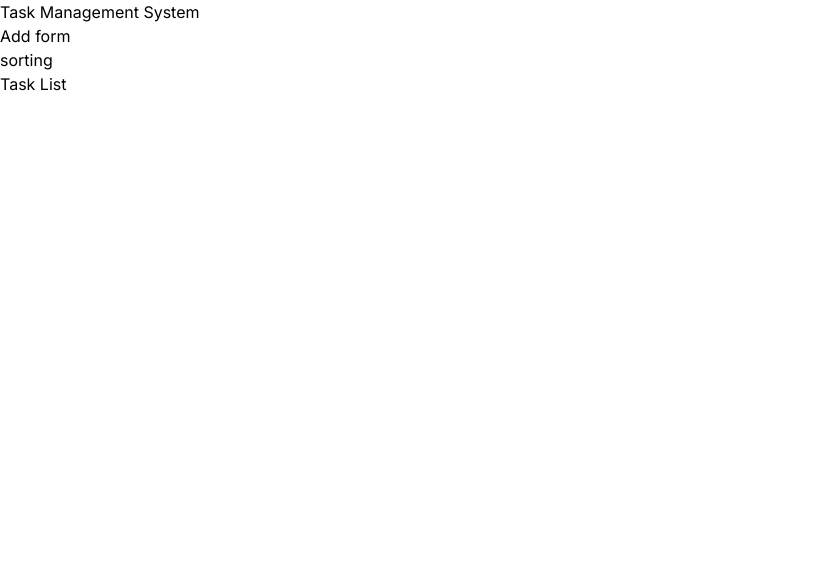
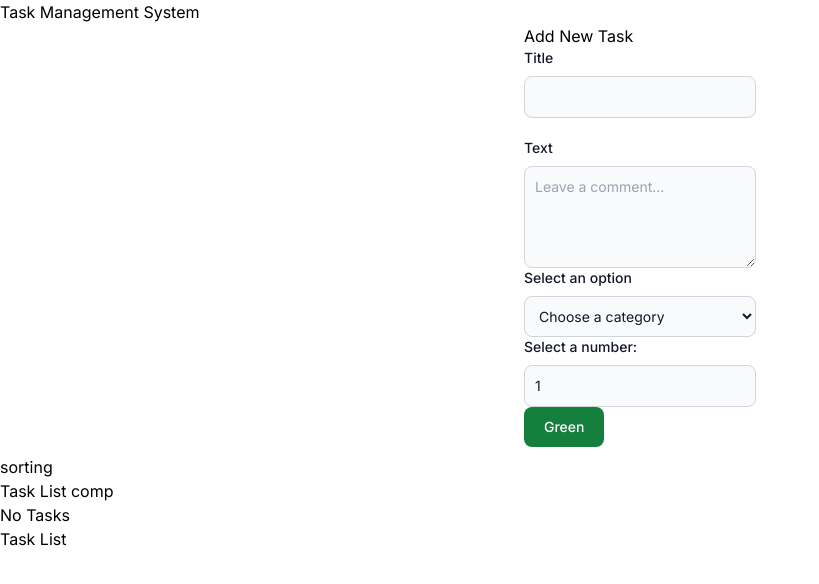
Before and after one commit to Wetterbro/Task-management-system, a Next.js app in the folder taskmanagementsystem/: page / in a window 1280 px wide. Shown: the top 584 px of the page, without its empty margins (0-819 px from the left). Built offline with nearby package versions, Linux system fonts and the light colour scheme.

Commit message:
Co-authored-by: cajo23 <cajo23@users.noreply.github.com> Co-authored-by: Johannes Johansson <mouwser@users.noreply.github.com>

```diff
--- a/taskmanagementsystem/package.json
+++ b/taskmanagementsystem/package.json
@@ -9,9 +9,10 @@
     "lint": "next lint"
   },
   "dependencies": {
+    "idb": "^8.0.0",
+    "next": "14.2.2",
     "react": "^18",
-    "react-dom": "^18",
-    "next": "14.2.2"
+    "react-dom": "^18"
   },
   "devDependencies": {
     "postcss": "^8",
--- /dev/null
+++ b/taskmanagementsystem/src/app/components/categorySelector.js
@@ -0,0 +1,17 @@
+import React from 'react';
+
+const CategorySelector = ({categories, selectedCategory, selectCategory}) => {
+    return(
+        <select value={selectedCategory} onChange={(e) => selectCategory(e.target.value)}>
+            <option value="">All</option>
+            {categories.map((category) => (
+                <option key={category} value={category}>
+                    {category}
+                </option>
+
+            ))}
+        </select>
+    );
+};
+
+export default categorySelector;
--- /dev/null
+++ b/taskmanagementsystem/src/app/components/db.js
@@ -0,0 +1,15 @@
+import { openDB } from 'idb';
+
+async function createDatabase() {
+  const db = await openDB('TaskDatabase', 1, {
+    upgrade(db) {
+      if (!db.objectStoreNames.contains('tasks')) {
+        db.createObjectStore('tasks', { keyPath: 'id', autoIncrement: true });
+      }
+    },
+  });
+
+  return db;
+}
+
+export default createDatabase;
--- /dev/null
+++ b/taskmanagementsystem/src/app/components/taskForm.js
@@ -0,0 +1,86 @@
+import React, { useState } from 'react';
+import { doDBOperations } from './taskOperations';
+
+
+const TaskForm = () => {
+    const [taskName, setTaskName] = useState('')
+
+    const [number, setNumber] = useState(1);
+
+    const handleNumberChange = (event) => {
+        let value = event.target.value;
+        if (value < 1) {
+            value = 1;
+        } else if (value > 5) {
+            value = 5;
+        }
+        setNumber(value);
+    };
+
+
+    const handleSubmit = (event) => {
+        event.preventDefault();
+        console.log('submitting');
+        const titleInput = document.getElementById('title-input');
+        const messageInput = document.getElementById('message');
+        const categoryInput = document.getElementById('category');
+        const priorityInput = document.getElementById('prio-input');
+
+        const newTask = {
+            title: titleInput.value,
+            message: messageInput.value,
+            category: categoryInput.value,
+            priority: priorityInput.value
+        };
+
+        doDBOperations(newTask, 'add');
+
+        // Clear the form
+        titleInput.value = '';
+        messageInput.value = '';
+    };
+
+    return (
+        <div className="">
+            <h1>Add New Task</h1>
+            <form className='' onSubmit={handleSubmit}>
+                <div className="mb-5">
+                    <label className="block mb-2 text-sm font-medium text-gray-900 dark:text-white">Title</label>
+                    <input type="text" id="title-input" className="bg-gray-50 border border-gray-300 text-gray-900 text-sm rounded-lg focus:ring-blue-500 focus:border-blue-500 block w-full p-2.5 dark:bg-gray-700 dark:border-gray-600 dark:placeholder-gray-400 dark:text-white dark:focus:ring-blue-500 dark:focus:border-blue-500" />
+                </div>
+
+                <label className="block mb-2 text-sm font-medium text-gray-900 dark:text-white">Text</label>
+                <textarea id="message" rows="4" className="block p-2.5 w-full text-sm text-gray-900 bg-gray-50 rounded-lg border border-gray-300 focus:ring-blue-500 focus:border-blue-500 dark:bg-gray-700 dark:border-gray-600 dark:placeholder-gray-400 dark:text-black dark:focus:ring-blue-500 dark:focus:border-blue-500" placeholder="Leave a comment..."></textarea>
+
+                <label className="block mb-2 text-sm font-medium text-gray-900 dark:text-white">Select an option</label>
+                <select id="category" defaultValue="Choose a category" className="bg-gray-50 border border-gray-300 text-gray-900 text-sm rounded-lg focus:ring-blue-500 focus:border-blue-500 block w-full p-2.5 dark:bg-gray-700 dark:border-gray-600 dark:placeholder-gray-400 dark:text-white dark:focus:ring-blue-500 dark:focus:border-blue-500">
+                    <option value="Choose a category">Choose a category</option>
+                    <option value="Work">Work</option>
+                    <option value="School">School</option>
+                    <option value="Home">Home</option>
+                    <option value="Shopping">Shopping</option>
+                </select>
+
+
+
+                <label className="block mb-2 text-sm font-medium text-gray-900 dark:text-white">Select a number:</label>
+                <input type="number"
+                    id="prio-input"
+                    min="1" max="5"
+                    aria-describedby="helper-text-explanation"
+                    className="bg-gray-50 border border-gray-300 text-gray-900 text-sm rounded-lg focus:ring-blue-500 focus:border-blue-500 block w-full p-2.5 dark:bg-gray-700 dark:border-gray-600 dark:placeholder-gray-400 dark:text-white dark:focus:ring-blue-500 dark:focus:border-blue-500"
+                    placeholder="1-5"
+                    value={number}
+                    onChange={handleNumberChange}
+                    required />
+
+                <button type="submit" className="focus:outline-none text-white bg-green-700 hover:bg-green-800 focus:ring-4 focus:ring-green-300 font-medium rounded-lg text-sm px-5 py-2.5 me-2 mb-2 dark:bg-green-600 dark:hover:bg-green-700 dark:focus:ring-green-800"
+                    onClick={handleSubmit}
+                >Green</button>
+
+            </form>
+        </div>
+    );
+};
+
+export default TaskForm;
--- /dev/null
+++ b/taskmanagementsystem/src/app/components/taskItem.js
@@ -0,0 +1,19 @@
+import React from 'react';
+
+
+export default function TaskItem({task}){
+    return(
+        <li key={task.id}>
+            <label>
+                <input type="checkbox"
+                checked={task.completed}
+                onChange={e => toggleTask (task.id, e.target.checked)}
+                />
+                {task.title}
+            </label>
+            <button
+            onClick={() => deleteTask(task.id)}
+            className="btn btn-danger">Delete</button>
+        </li>
+    )
+}
--- /dev/null
+++ b/taskmanagementsystem/src/app/components/taskList.js
@@ -0,0 +1,35 @@
+import TaskItem from './taskItem.js';
+import useTasks from "./useTasks.js";
+
+
+export default function TaskList(){
+
+    const allTasks = useTasks();
+
+    console.log("allTasks", allTasks);
+
+
+    return (
+        <>
+        <h1>Task List comp</h1>
+
+
+       <ul className='list'>
+    { allTasks.length === 0 && 'No Tasks'}
+    { allTasks.map(task => {
+        if (task === undefined || task.title === undefined || task.id === undefined || task.completed === undefined) {
+            return
+        }
+
+        return (
+            <>
+            <TaskItem {...task} key={task.id}/>
+            </>
+        )
+    })}
+
+        </ul>
+        </>
+    );
+
+};
--- /dev/null
+++ b/taskmanagementsystem/src/app/components/taskOperations.js
@@ -0,0 +1,64 @@
+import createDatabase from './db';
+
+
+async function initDB() {
+  return await createDatabase();
+}
+
+async function dropTable() {
+  const db = await initDB();
+  db.deleteObjectStore('tasks');
+}
+
+
+async function addTask(task) {
+  const db = await initDB();
+
+  if (task === undefined) {
+    throw new Error('Task is required');
+    alert('Task is required');
+  }
+
+  await db.add('tasks', {task});
+}
+
+async function deleteTask(task) {
+   const db = await initDB();
+  await db.delete('tasks', task.id);
+}
+
+async function getTasks() {
+  const db = await initDB();
+  const allTasks = await db.getAll('tasks');
+  return allTasks;
+}
+
+
+
+// Function to add or delete a task from the database
+// task if a task object with a task propertys
+// operation is a string with the value 'add' or 'delete' or 'get' or 'drop'
+export function doDBOperations(task, operation) {
+  switch (operation) {
+    case 'add':
+      console.log("task", task);
+      return addTask(task);
+    case 'delete':
+      return deleteTask(task);
+    case 'get':
+      return getTasks();
+    case 'drop':
+      return dropTable();
+    default:
+      throw new Error(`Invalid operation: ${operation}`);
+  }
+}
+
+export async function getAllTasks(categories){
+    const allTasks = doDBOperations(undefined, 'get');
+
+    if (categories == "all") {
+        return allTasks;
+    }
+
+}
--- /dev/null
+++ b/taskmanagementsystem/src/app/components/useTasks.js
@@ -0,0 +1,15 @@
+import { useState, useEffect } from 'react';
+import { getAllTasks } from "./taskOperations.js";
+
+export default function useTasks() {
+  const [allTasks, setAllTasks] = useState([]);
+
+  useEffect(() => {
+    (async () => {
+      const tasks = await getAllTasks('all');
+      setAllTasks(tasks);
+    })();
+  }, []);
+
+  return allTasks;
+}
--- a/taskmanagementsystem/src/app/page.js
+++ b/taskmanagementsystem/src/app/page.js
@@ -1,21 +1,38 @@
+"use client"
+import React, {useEffect} from "react";
+import {doDBOperations} from "./components/taskOperations.js";
+import {getAllTasks} from "./components/taskOperations.js";
+import TaskForm from "@/app/components/taskForm";
+import TaskItem from "@/app/components/taskItem";
+import TaskList from "@/app/components/taskList";
+
+
+
 export default function Home() {
+
+  useEffect(() => {
+
+  }, []);
+
   return (
     <main className="">
      <nav>
       <h1>Task Management System</h1>
       </nav>
 
-      <section>
-      <h1>Add form</h1>
+      <section className="flex justify-center">
+        <TaskForm></TaskForm>
       </section>
 
 
       <section>
       <h1>sorting</h1>
       </section>
+      <TaskList> </TaskList>
+
+      <section>
 
 
-      <section>
       <h2>Task List</h2>
       </section>
 
```
Also changed, not shown: 1 other file (tests, documents, lock files or other folders).
